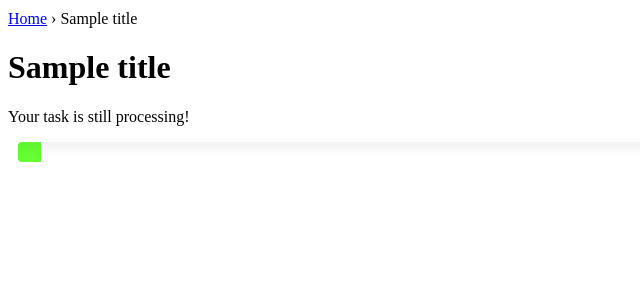
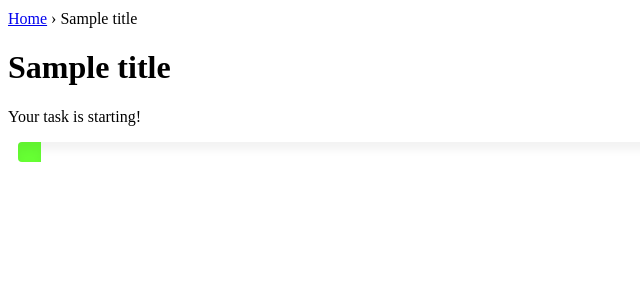
Before and after one commit to CodeTheChangeUBC/reBOOT, a Django app: template app/templates/app/PollState.html in a window 1280 px wide. Shown: the part 346-646 px from the top of the page, without its empty margins (0-640 px from the left). Run offline with Django 3.2, Linux system fonts and the light colour scheme; the template is opened without the code that fills it: most values are stand-ins (such as "Sample title", 1, 10 or a date in 2020); some libraries are stand-ins or nearby versions; grey boxes are pictures that could not be loaded.

Commit message:
fix: Fix PollState text update

```diff
--- a/app/templates/app/PollState.html
+++ b/app/templates/app/PollState.html
@@ -41,7 +41,7 @@
 
 <body>
 
-<p>Your task is <span id="user-count">still processing</span>!</p>
+<p>Your task is <span id="user-count">starting</span>!</p>
 
 <div class="status"></div>
 {% if task_id %}
@@ -73,9 +73,13 @@
       success: function(result) {
         if (result.process_percent > 0) {
           let percent = result.process_percent || 0;
-          $(".bar").html(percent + "%").css({"width": percent + "%"});
+          $(".bar").html(percent + "%").css("width", percent + "%");
+          if (result.process_percent === 100) {
+            $("#user-count").text("complete");
+          } else {
+            $("#user-count").text("still processing");
+          }
         }
-        $("#user-count").text("still processing");
         return result;
       }
     }).always(function(result) {
```
